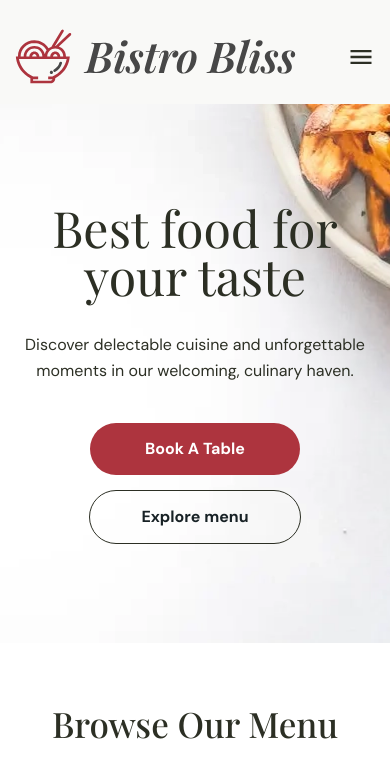
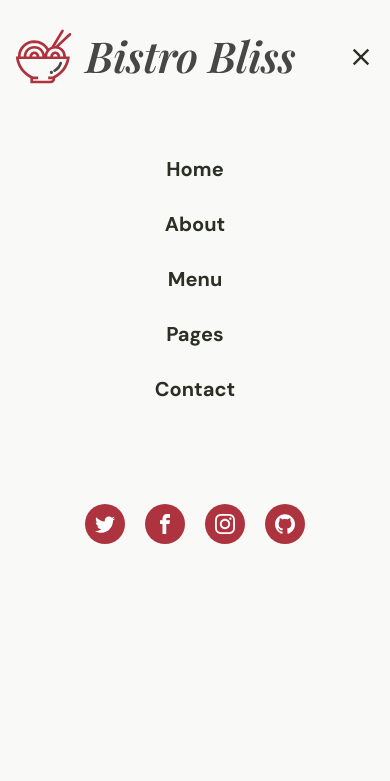
Before and after one commit to idanylomelnyk/bistro-bliss, a website built with Vite: page index.html in a window 390 px wide. Both pictures are taken after a click on the button 361 px from the left and 56 px from the top of the page. Shown: the top 781 px of the page. Built offline with nearby package versions, Linux system fonts and the light colour scheme.

Commit message:
Mobile menu

```diff
--- a/index.html
+++ b/index.html
@@ -143,11 +143,64 @@
 
             <button class="nav-booking" type="button">Book a table</button>
 
-            <button class="menu-toggle" type="button">
+            <button class="menu-toggle js-menu-toggle" type="button">
               <svg class="menu-toggle__icon" width="28" height="28">
                 <use href="./icons/sprite.svg#menu"></use>
               </svg>
             </button>
+          </div>
+        </div>
+
+        <div class="mobile-menu menu-is-hide js-mobile-menu">
+          <div class="mobile-menu__wrapper">
+            <ul class="mobile-menu__nav">
+              <li class="mobile-menu__nav-item">
+                <a class="mobile-menu__nav-link" href="./">Home</a>
+              </li>
+              <li class="mobile-menu__nav-item">
+                <a class="mobile-menu__nav-link" href="#">About</a>
+              </li>
+              <li class="mobile-menu__nav-item">
+                <a class="mobile-menu__nav-link" href="#">Menu</a>
+              </li>
+              <li class="mobile-menu__nav-item">
+                <a class="mobile-menu__nav-link" href="#">Pages</a>
+              </li>
+              <li class="mobile-menu__nav-item">
+                <a class="mobile-menu__nav-link" href="#">Contact</a>
+              </li>
+            </ul>
+
+            <ul class="mobile-menu__social">
+              <li class="mobile-menu__social-item">
+                <a class="mobile-menu__social-link" href="#">
+                  <svg class="mobile-menu__social-icon" width="20" height="20">
+                    <use href="./icons/sprite.svg#twitter"></use>
+                  </svg>
+                </a>
+              </li>
+              <li class="mobile-menu__social-item">
+                <a class="mobile-menu__social-link" href="#">
+                  <svg class="mobile-menu__social-icon" width="20" height="20">
+                    <use href="./icons/sprite.svg#facebook"></use>
+                  </svg>
+                </a>
+              </li>
+              <li class="mobile-menu__social-item">
+                <a class="mobile-menu__social-link" href="#">
+                  <svg class="mobile-menu__social-icon" width="20" height="20">
+                    <use href="./icons/sprite.svg#instagram"></use>
+                  </svg>
+                </a>
+              </li>
+              <li class="mobile-menu__social-item">
+                <a class="mobile-menu__social-link" href="#">
+                  <svg class="mobile-menu__social-icon" width="20" height="20">
+                    <use href="./icons/sprite.svg#github"></use>
+                  </svg>
+                </a>
+              </li>
+            </ul>
           </div>
         </div>
       </nav>
@@ -795,5 +848,7 @@
         </div>
       </div>
     </footer>
+
+    <script type="module" src="./src/js/mobile-menu.js" defer></script>
   </body>
 </html>
--- /dev/null
+++ b/src/js/mobile-menu.js
@@ -0,0 +1,18 @@
+const mobileMenuEl = document.querySelector(".js-mobile-menu");
+const mobileMenuToggleEl = document.querySelector(".js-menu-toggle");
+const mobileMenuToggleIcon = mobileMenuToggleEl.querySelector("use");
+
+const openIconPath = "./icons/sprite.svg#menu";
+const closeIconPath = "./icons/sprite.svg#close";
+
+mobileMenuToggleEl.addEventListener("click", () => {
+  mobileMenuEl.classList.toggle("menu-is-hide");
+
+  mobileMenuEl.classList.contains("menu-is-hide")
+    ? mobileMenuToggleIcon.setAttribute("href", openIconPath)
+    : mobileMenuToggleIcon.setAttribute("href", closeIconPath);
+
+  mobileMenuEl.classList.contains("menu-is-hide")
+    ? (document.body.style.overflow = "auto")
+    : (document.body.style.overflow = "hidden");
+});
--- /dev/null
+++ b/src/sass/components/_mobile-menu.scss
@@ -0,0 +1,62 @@
+.menu-is-hide {
+  display: none;
+}
+
+.mobile-menu {
+  position: absolute;
+  top: 104px;
+  left: 0;
+  width: 100%;
+  height: calc(100vh - 104px);
+  padding: 50px 25px;
+  background-color: #f9f9f7;
+  overflow-y: auto;
+  z-index: 10;
+
+  @include medium-screen {
+    display: none;
+  }
+
+  &__wrapper {
+    display: flex;
+    flex-direction: column;
+    align-items: center;
+  }
+
+  &__nav {
+    display: flex;
+    flex-direction: column;
+    align-items: center;
+    gap: 25px;
+  }
+
+  &__nav-link {
+    color: #2c2f24;
+    font-family: "DM Sans";
+    font-size: 20px;
+    font-style: normal;
+    font-weight: 700;
+    line-height: 1.5;
+    text-decoration: none;
+  }
+
+  &__social {
+    margin-top: 100px;
+    display: flex;
+    gap: 20px;
+  }
+
+  &__social-link {
+    width: 40px;
+    height: 40px;
+    background-color: #ad343e;
+    border-radius: 50%;
+    display: flex;
+    justify-content: center;
+    align-items: center;
+  }
+
+  &__social-icon {
+    fill: #fff;
+  }
+}
--- a/src/sass/layouts/_header.scss
+++ b/src/sass/layouts/_header.scss
@@ -66,6 +66,8 @@
 }
 
 .nav {
+  position: relative;
+  height: 104px;
   padding-top: 29px;
   padding-bottom: 20px;
   background-color: #f9f9f7;
--- a/src/sass/main.scss
+++ b/src/sass/main.scss
@@ -2,6 +2,7 @@
 @import "./utils/_mixins.scss";
 
 @import "./components/_container.scss";
+@import "./components/_mobile-menu.scss";
 @import "./layouts/_header.scss";
 @import "./layouts/_footer.scss";
 
```
